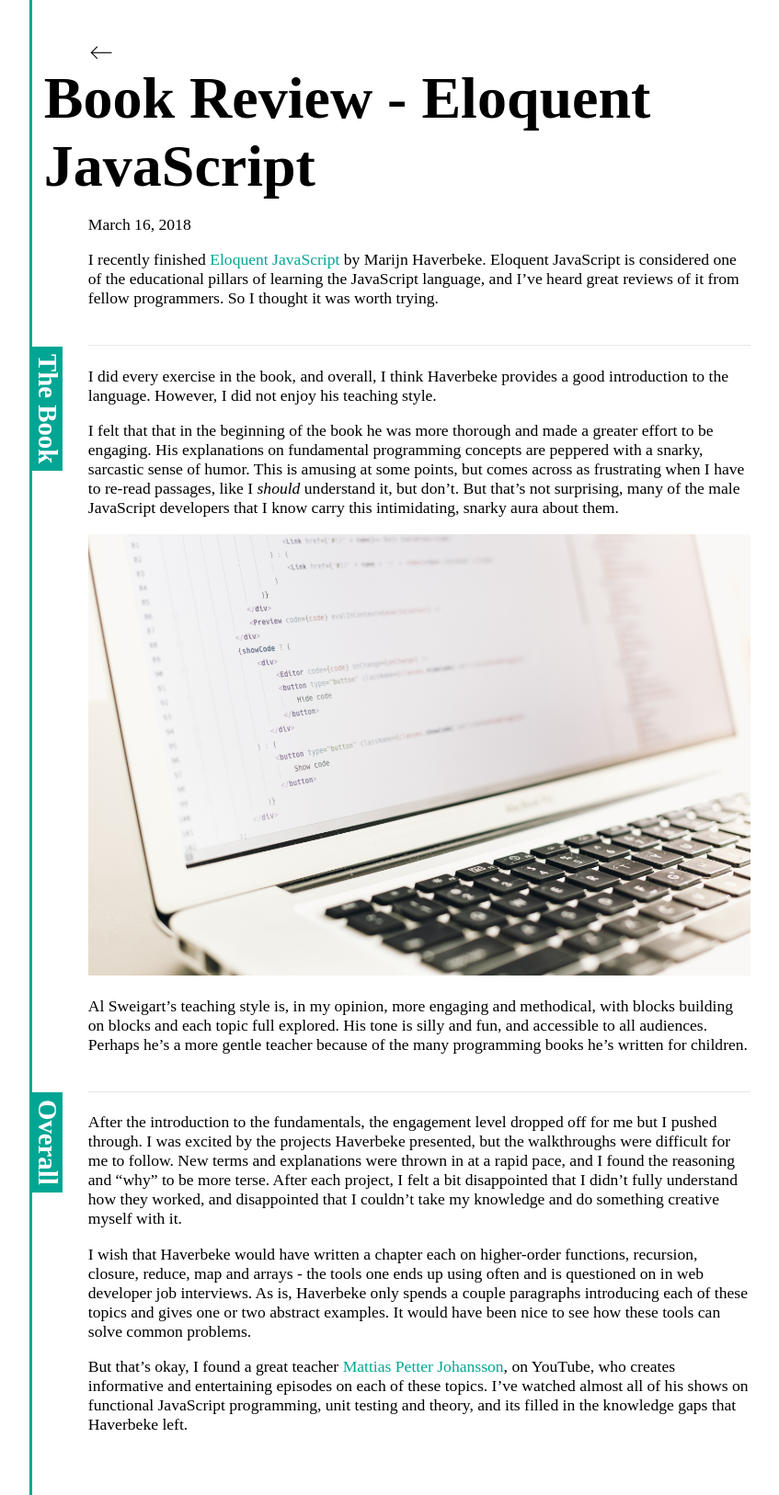
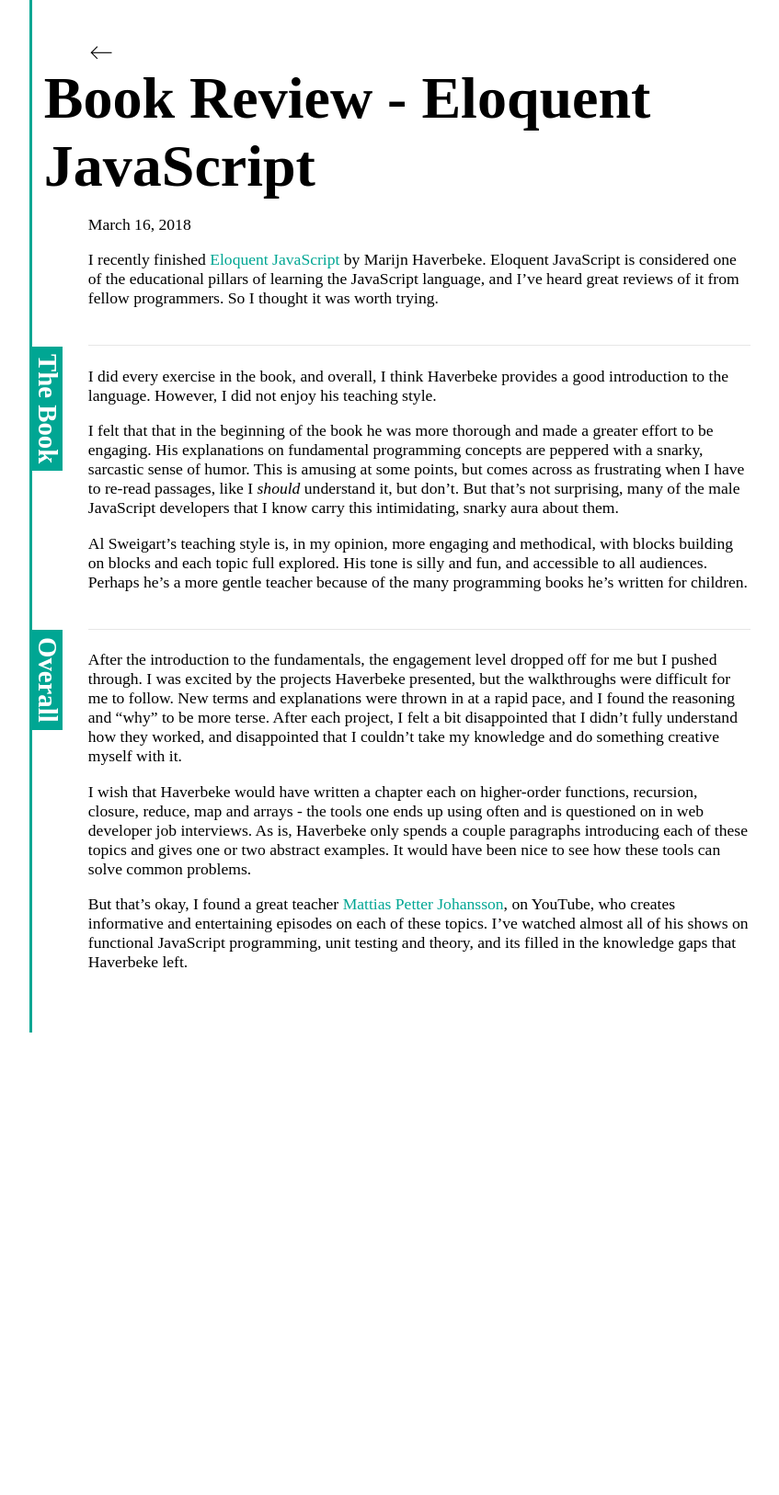
Before and after one commit to cssidy/personal-site, a Jekyll site: the page built from _posts/2018-03-16-Book-Review-Eloquent-JavaScript.md, in a window 1280 px wide. Shown: the whole page at 92% size, without its empty margins (208-1055 px from the left). Built offline with Jekyll 4.4.1, drawn with Linux system fonts in a browser that asks for light colours; some web fonts are replaced; after the commit the page ends 1123 px from its top, so only the background shows below that.

Commit message:
remove photo from post

```diff
--- a/_posts/2018-03-16-Book-Review-Eloquent-JavaScript.md
+++ b/_posts/2018-03-16-Book-Review-Eloquent-JavaScript.md
@@ -16,8 +16,6 @@ with a snarky, sarcastic sense of humor. This is amusing at some points, but com
 I have to re-read passages, like I _should_ understand it, but don’t. But that’s not surprising, many of the male
 JavaScript developers that I know carry this intimidating, snarky aura about them.
 
-![Laptop]({{ "/assets/images/writings/laptop.jpg" | absolute_url }})
-
 Al Sweigart’s teaching style is, in my opinion, more engaging and methodical, with blocks building on blocks and each topic full explored. His tone is silly and fun, and accessible to all audiences. Perhaps he’s a more gentle teacher because of the many programming books he’s written for children.
 
 ## Overall
```
